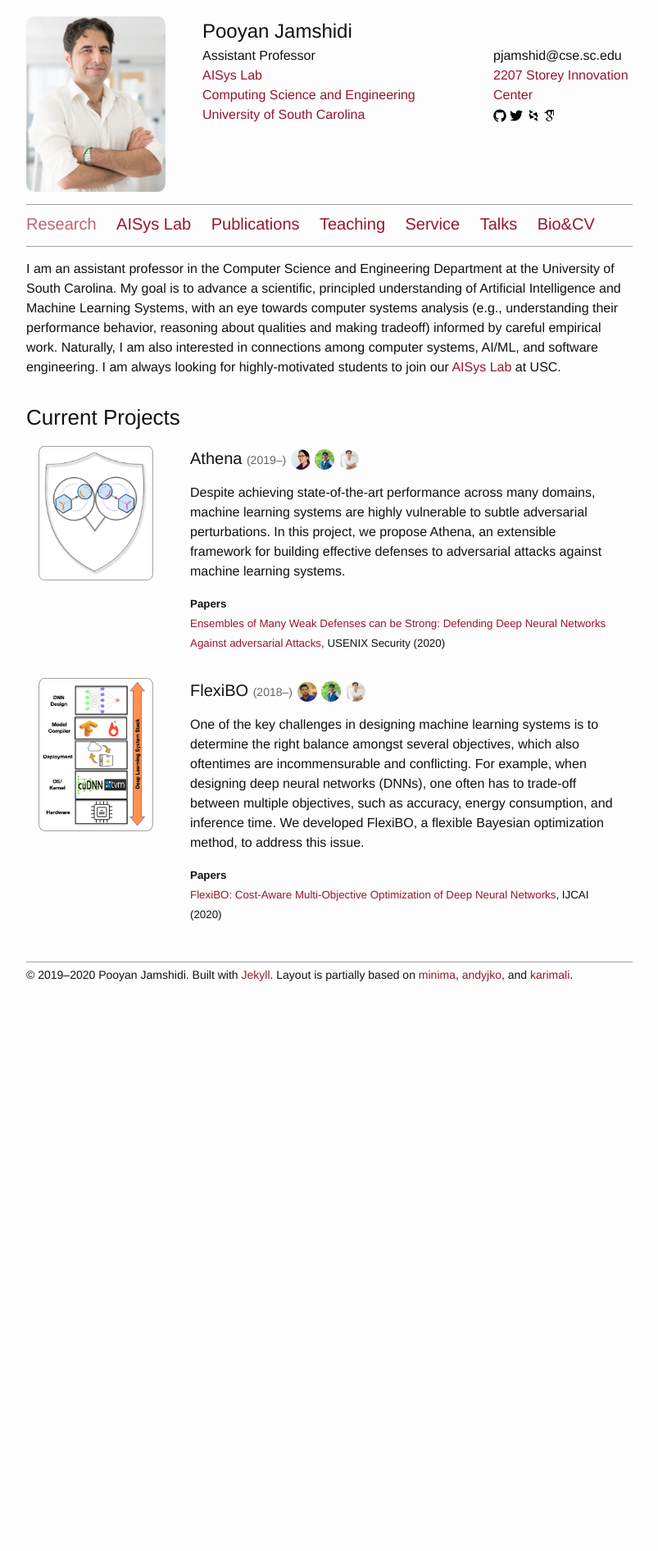
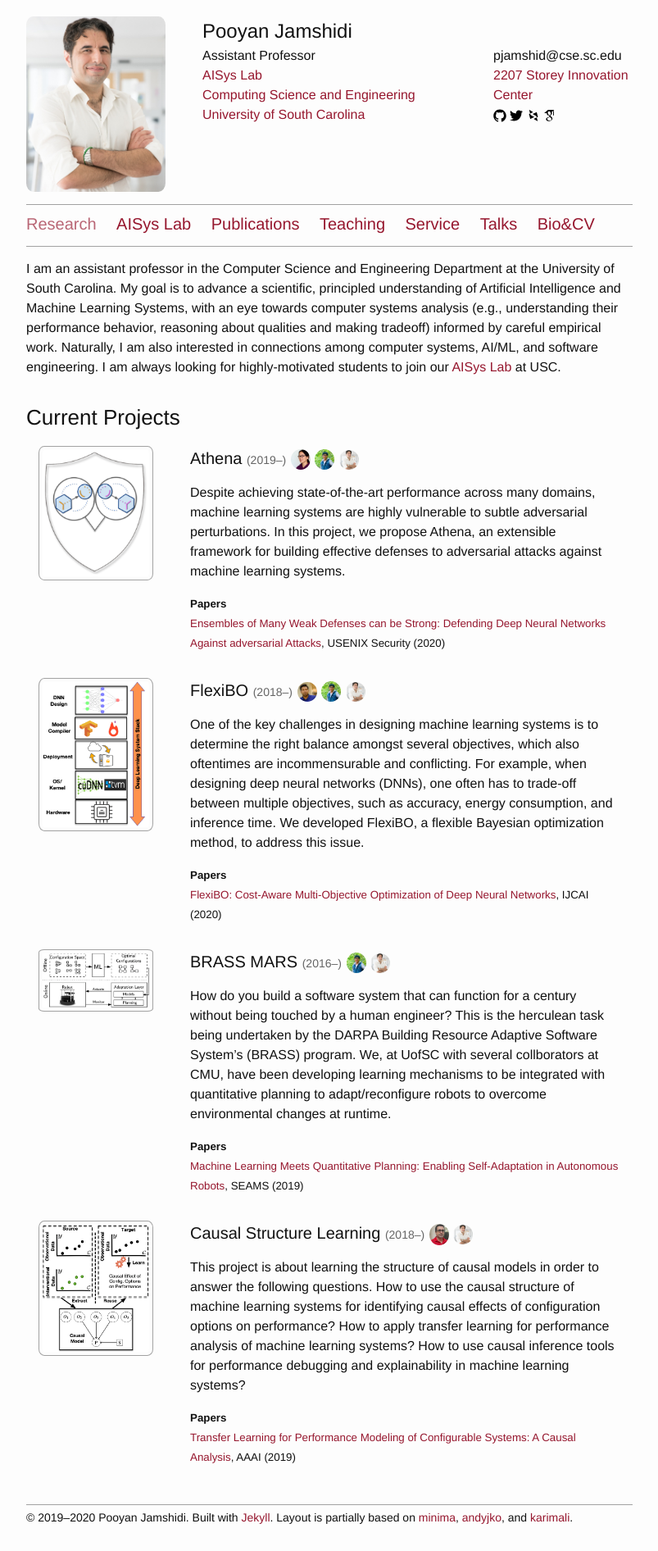
Before and after one commit to pooyanjamshidi/pooyanjamshidi.github.io, a Jekyll site: the page built from index.md, in a window 1280 px wide. Shown: the whole page at 82% size, without its empty margins (238-1041 px from the left). Built offline with Jekyll 4.4.1, drawn with Linux system fonts in a browser that asks for light colours; before the commit the page ends 1230 px from its top, so only the background shows below that.

Commit message:
added projects

```diff
--- a/_data/papers.yml
+++ b/_data/papers.yml
@@ -13,6 +13,23 @@
   year: 2020
   code: https://github.com/softsys4ai/FlexiBO
   link: https://arxiv.org/abs/2001.06588
+
+- id: ml-planning-seams19
+  title: "Machine Learning Meets Quantitative Planning: Enabling Self-Adaptation in Autonomous Robots"
+  authors: Pooyan Jamshidi, Javier Camara, Bradley Schmerl, Christian Kastner, David Garlan
+  venue: SEAMS
+  year: 2019
+  code: https://github.com/cmu-mars/RoboTest
+  link: https://arxiv.org/abs/1903.03920
+  video: https://www.youtube.com/watch?v=ec6BhQp2T0Q
+
+- id: tl-causal
+  title: "Transfer Learning for Performance Modeling of Configurable Systems: A Causal Analysis"
+  authors: Mohammad Ali Javidian, Pooyan Jamshidi, Marco Valtorta
+  venue: AAAI
+  year: 2019
+  code: https://github.com/majavid/AAAI-WHY-2019
+  link: https://arxiv.org/abs/1902.10119
 
 - id: crysl-tse
   title: "CrySL: An Extensible Approach to Validating the Correct Usage of Cryptographic APIs"
--- a/_data/projects.yml
+++ b/_data/projects.yml
@@ -18,6 +18,20 @@
   members: iqbal,su
   papers: flexibo
   description: One of the key challenges in designing machine learning systems is to determine the right balance amongst several objectives, which also oftentimes are incommensurable and conflicting. For example, when designing deep neural networks (DNNs), one often has to trade-off between multiple objectives, such as accuracy, energy consumption, and inference time. We developed FlexiBO, a flexible Bayesian optimization method, to address this issue.
+
+- name: BRASS MARS
+  id: brassmars
+  start: 2016
+  members: su
+  papers: ml-planning-seams19
+  description: How do you build a software system that can function for a century without being touched by a human engineer? This is the herculean task being undertaken by the DARPA Building Resource Adaptive Software System’s (BRASS) program. We, at UofSC with several collborators at CMU, have been developing learning mechanisms to be integrated with quantitative planning to adapt/reconfigure robots to overcome environmental changes at runtime.
+
+- name: Causal Structure Learning
+  id: causal-learning
+  start: 2018
+  members: javidian
+  papers: tl-causal
+  description: This project is about learning the structure of causal models in order to answer the following questions. How to use the causal structure of machine learning systems for identifying causal effects of configuration options on performance? How to apply transfer learning for performance analysis of machine learning systems? How to use causal inference tools for performance debugging and explainability in machine learning systems?
 
 # - name: Just-in-Time Compilers
 #   id: jit
```
Also changed, not shown: resources/images/projects/brassmars.png (added), resources/images/projects/causal-learning.png (added).
